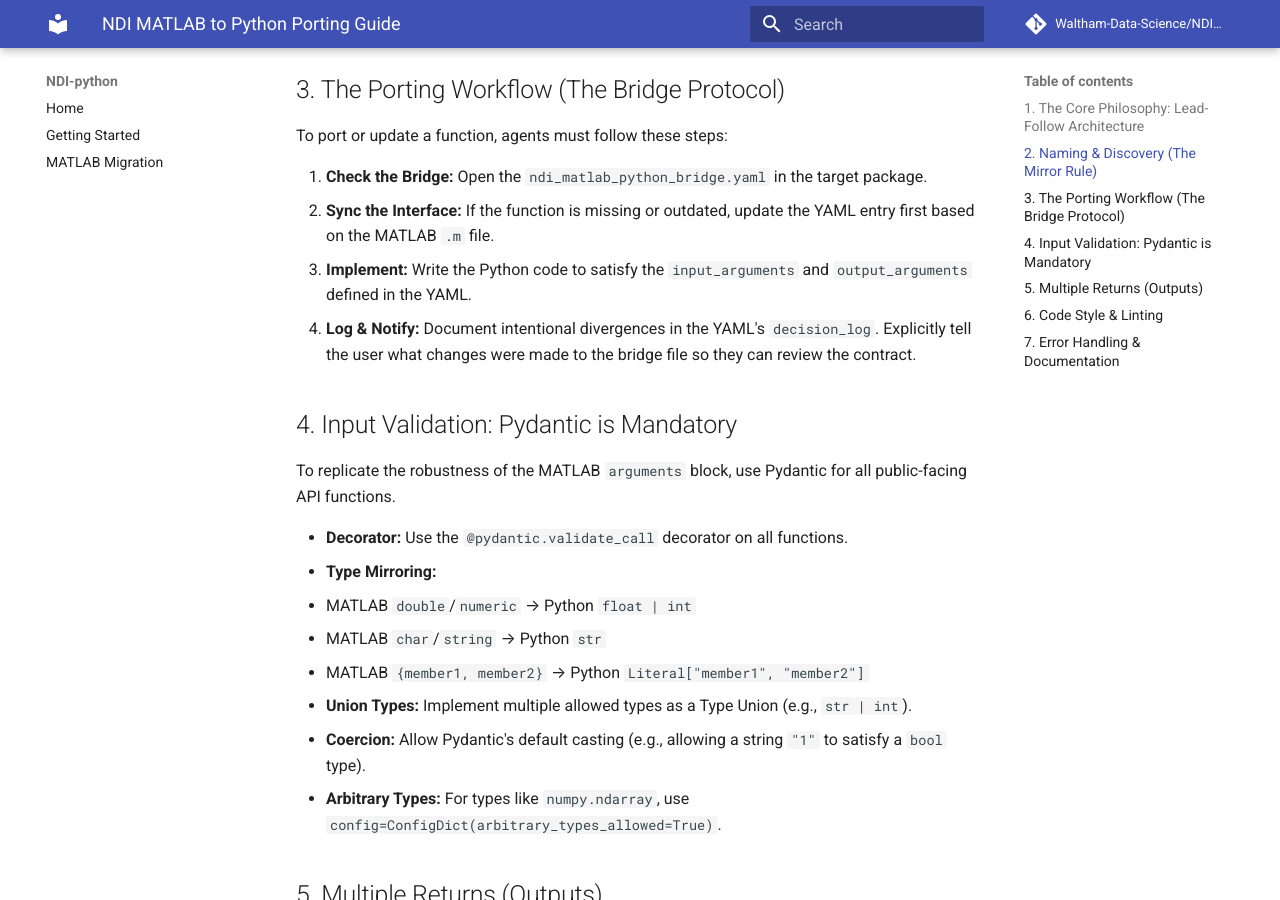
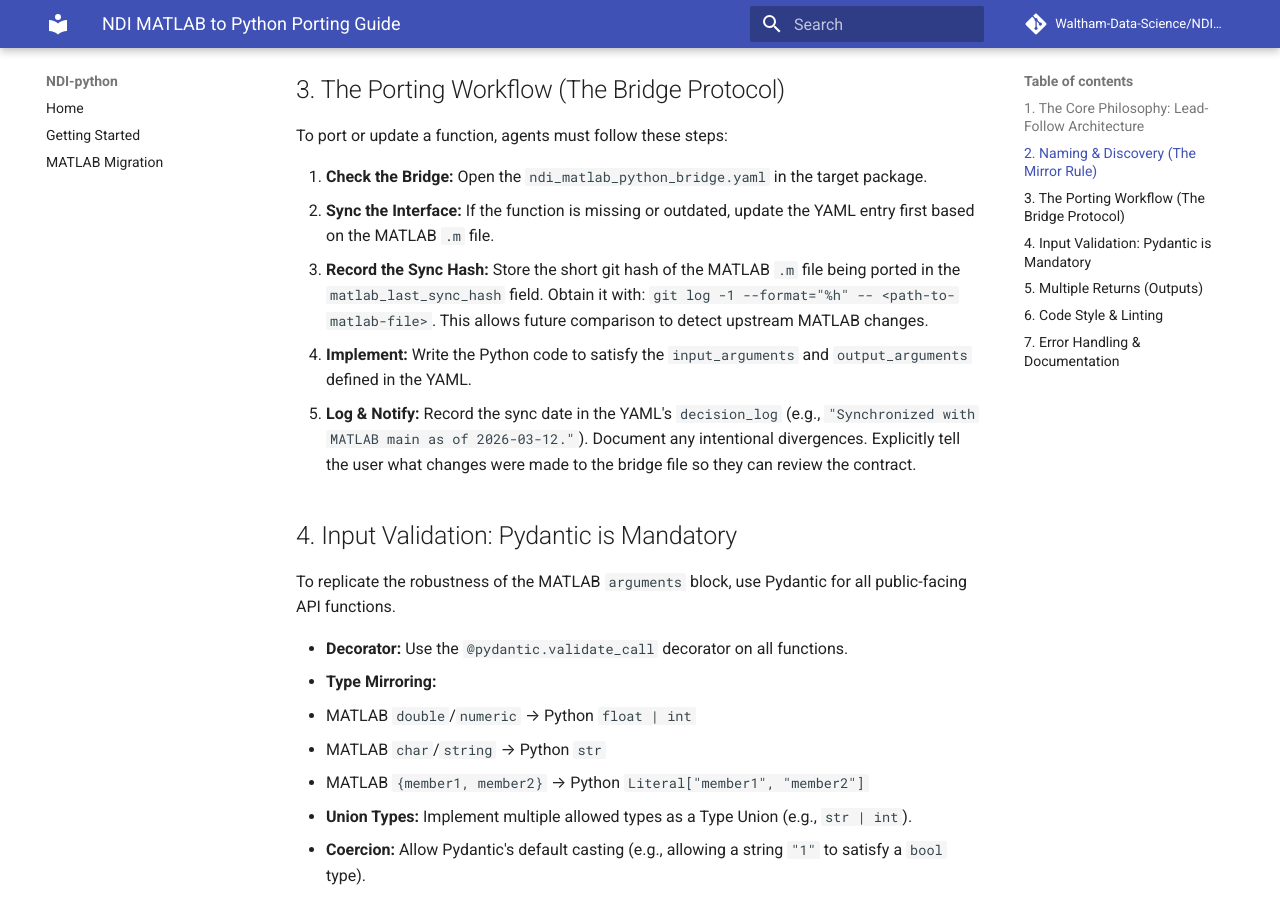
Before and after one commit to Waltham-Data-Science/NDI-python, an MkDocs documentation site: the page built from docs/developer_notes/PYTHON_PORTING_GUIDE.md, in a window 1280 px wide and 900 px high, scrolled down 738 px. Built offline with MkDocs 1.6.1 and Material for MkDocs 9.7.7, drawn with Linux system fonts in a browser that asks for light colours; comment, search, counter and statistics services are not loaded.

Commit message:
Add matlab_last_sync_hash field to bridge guidelines
Store the git hash of each MATLAB .m file at the time it was last
examined/ported. This enables efficient detection of upstream MATLAB
changes by comparing the stored hash against the current HEAD hash.

Updated both the bridge YAML spec and the porting guide with the new
field, workflow steps, and change-detection instructions.

https://claude.ai/code/session_01BxYCAcXMwDFkgFuQw15hfa

```diff
--- a/docs/developer_notes/PYTHON_PORTING_GUIDE.md
+++ b/docs/developer_notes/PYTHON_PORTING_GUIDE.md
@@ -22,8 +22,9 @@ To port or update a function, agents must follow these steps:
 
 1. **Check the Bridge:** Open the `ndi_matlab_python_bridge.yaml` in the target package.
 2. **Sync the Interface:** If the function is missing or outdated, update the YAML entry first based on the MATLAB `.m` file.
-3. **Implement:** Write the Python code to satisfy the `input_arguments` and `output_arguments` defined in the YAML.
-4. **Log & Notify:** Document intentional divergences in the YAML's `decision_log`. Explicitly tell the user what changes were made to the bridge file so they can review the contract.
+3. **Record the Sync Hash:** Store the short git hash of the MATLAB `.m` file being ported in the `matlab_last_sync_hash` field. Obtain it with: `git log -1 --format="%h" -- <path-to-matlab-file>`. This allows future comparison to detect upstream MATLAB changes.
+4. **Implement:** Write the Python code to satisfy the `input_arguments` and `output_arguments` defined in the YAML.
+5. **Log & Notify:** Record the sync date in the YAML's `decision_log` (e.g., `"Synchronized with MATLAB main as of 2026-03-12."`). Document any intentional divergences. Explicitly tell the user what changes were made to the bridge file so they can review the contract.
 
 ## 4. Input Validation: Pydantic is Mandatory
 
```
Also changed, not shown: docs/developer_notes/ndi_matlab_python_bridge.yaml (+31 -10 lines).
